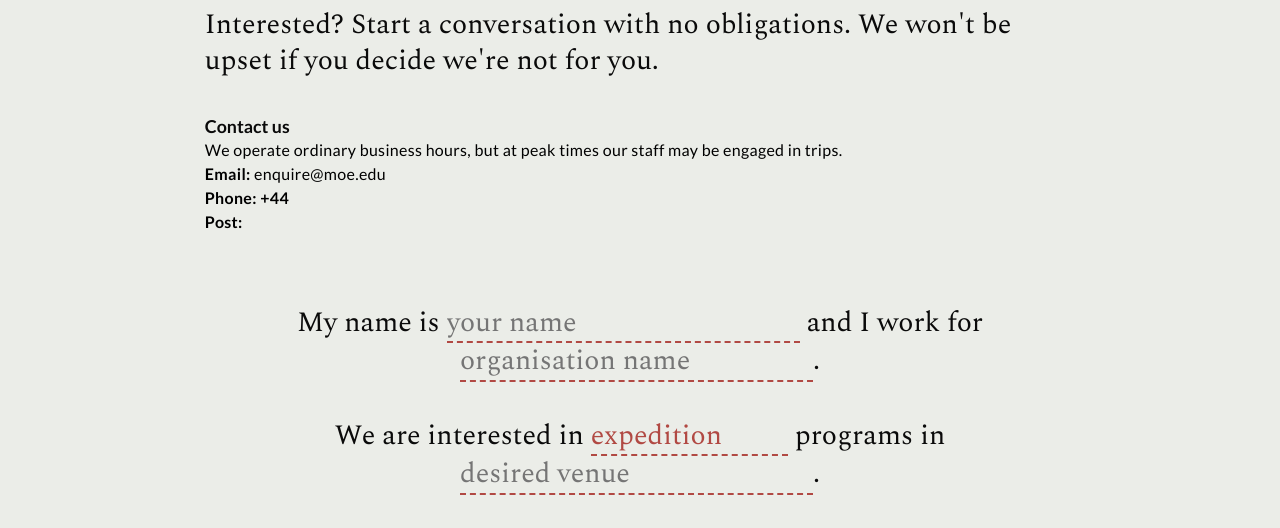
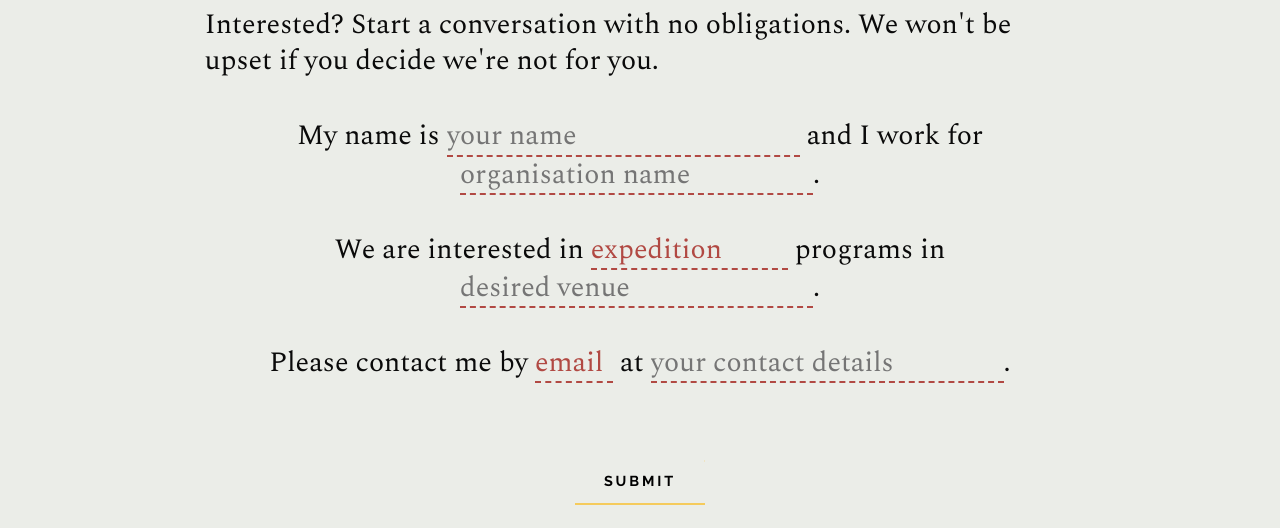
Before and after one commit to jharlowuk/moe, a plain HTML site: page get-started/index.html in a window 1280 px wide. Shown: the part 1279-1807 px from the top of the page. Drawn offline with nearby package versions, Linux system fonts and the light colour scheme.

Commit message:
get started simplifies

```diff
--- a/get-started/index.html
+++ b/get-started/index.html
@@ -141,12 +141,7 @@
 	 	<h2 class="a-left">Get in touch</h2>
 	 	<h3 class="a-left">Interested? Start a conversation with no obligations. We won't be upset if you decide we're not for you.</h3>
 	 	<p>&nbsp;</p>
-	 	<h4 class="a-left">Contact us</h4>
-	 	<p class="a-left">We operate ordinary business hours, but at peak times our staff may be engaged in trips.
-	 	<br><b>Email:</b> enquire@moe.edu
-	 	<br><b>Phone: +44</b>
-	 	<br><b>Post:</b><br>&nbsp;</p>
-	 	<h3>&nbsp;</h3>
+
 
 	 	<form id="nl-form" class="nl-form" name="Get in touch interface" method="POST" netlify>
 	 	<h3>My name is <input type="text" name="Name" placeholder="your name" data-subline="For example: <em>John Appleseed</em> or <em>Kate Smith</em>"/>
```
